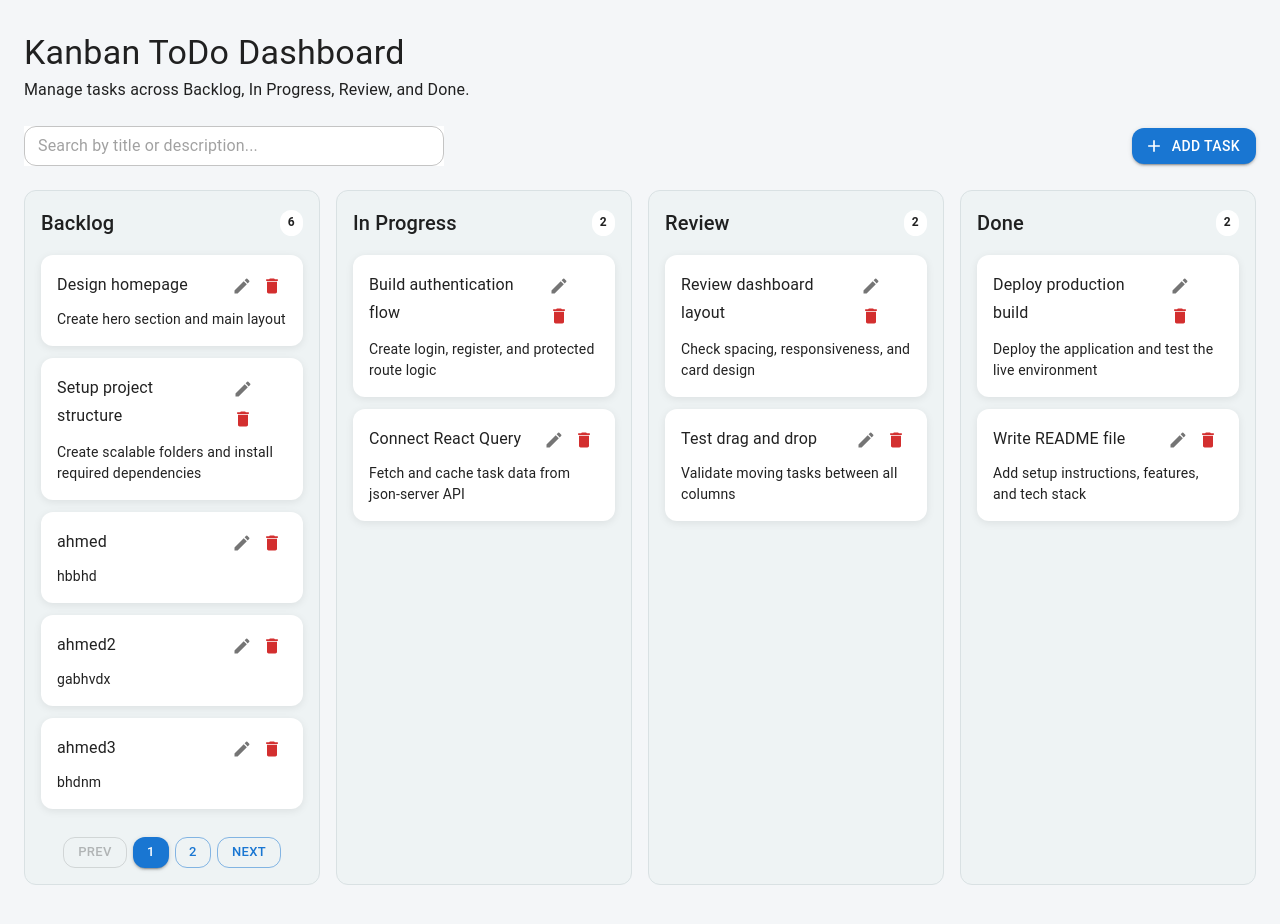
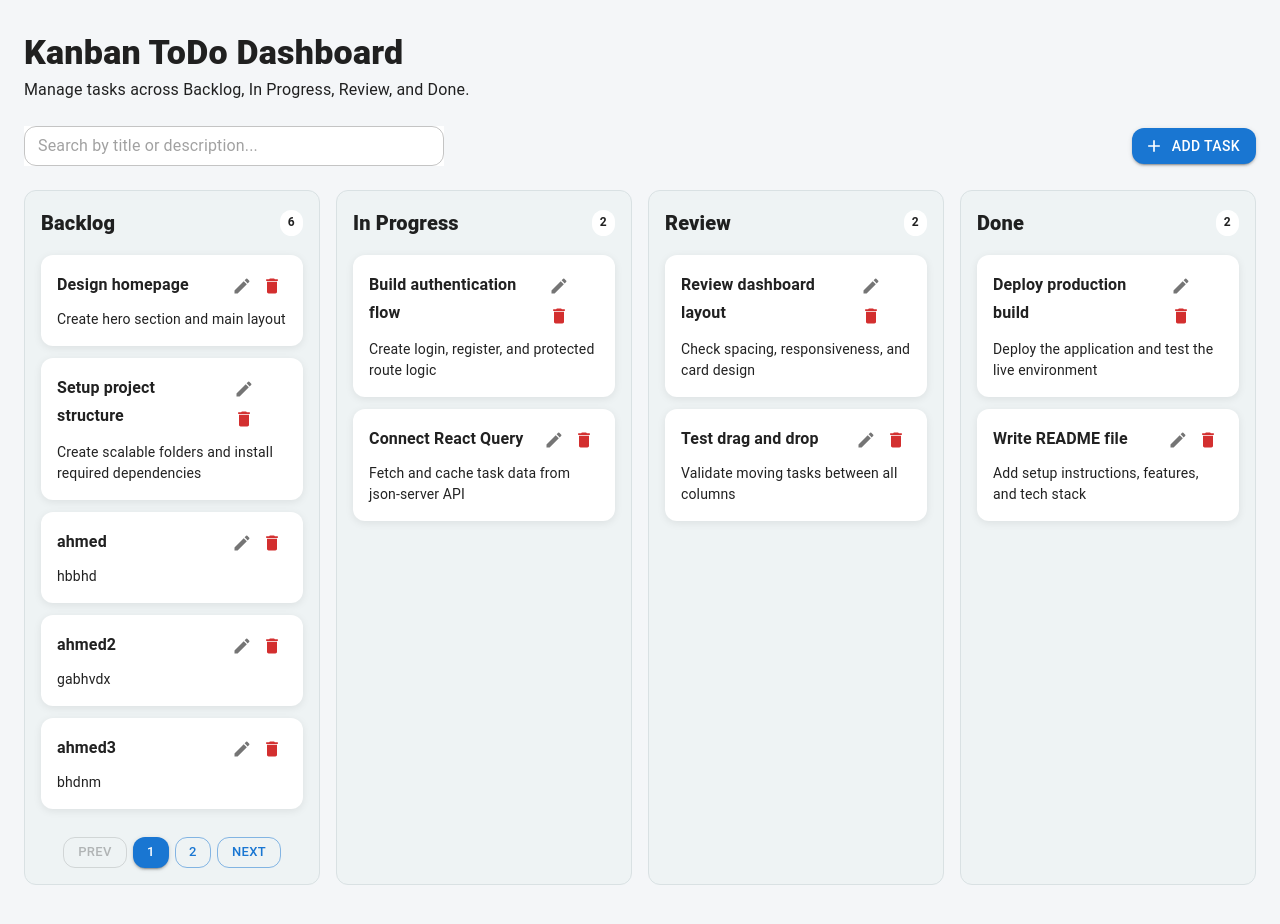
Before and after one commit to asaied7397/ToDoList, a React (Vite) app: page / in a window 1280 px wide. Built offline with nearby package versions, Linux system fonts and the light colour scheme; data requests are answered from the project's data file.

Commit message:
fix errors

```diff
--- a/src/features/tasks/components/KanbanBoard.tsx
+++ b/src/features/tasks/components/KanbanBoard.tsx
@@ -61,7 +61,7 @@ export default function KanbanBoard() {
   return (
     <Box>
       <Box sx={{ mb: 3 }}>
-        <Typography variant="h4" fontWeight={900}>
+        <Typography variant="h4" sx={{ fontWeight: 900 }}>
           Kanban ToDo Dashboard
         </Typography>
 
--- a/src/features/tasks/components/KanbanColumn.tsx
+++ b/src/features/tasks/components/KanbanColumn.tsx
@@ -10,7 +10,7 @@ import { useQuery } from "@tanstack/react-query";
 import { useSelector } from "react-redux";
 import { useEffect, useMemo, useState } from "react";
 import type { RootState } from "../../../app/store";
-import { getTasksByColumn } from "../api/tasksApi";
+import { getTasksByColumn } from "../api/tasksAPI";
 import type { TaskColumn } from "../types";
 import TaskCard from "./TaskCard";
 
@@ -85,7 +85,7 @@ export default function KanbanColumn({ id, title }: KanbanColumnProps) {
           flexShrink: 0,
         }}
       >
-        <Typography variant="h6" fontWeight={800}>
+        <Typography variant="h6" sx={{ fontWeight: 800 }}>
           {title}
         </Typography>
 
--- a/src/features/tasks/components/TaskCard.tsx
+++ b/src/features/tasks/components/TaskCard.tsx
@@ -59,7 +59,7 @@ export default function TaskCard({ task }: TaskCardProps) {
             gap: 1,
           }}
         >
-          <Typography variant="subtitle1" fontWeight={700}>
+          <Typography variant="subtitle1" sx={{ fontWeight: 700 }}>
             {task.title}
           </Typography>
 
```
